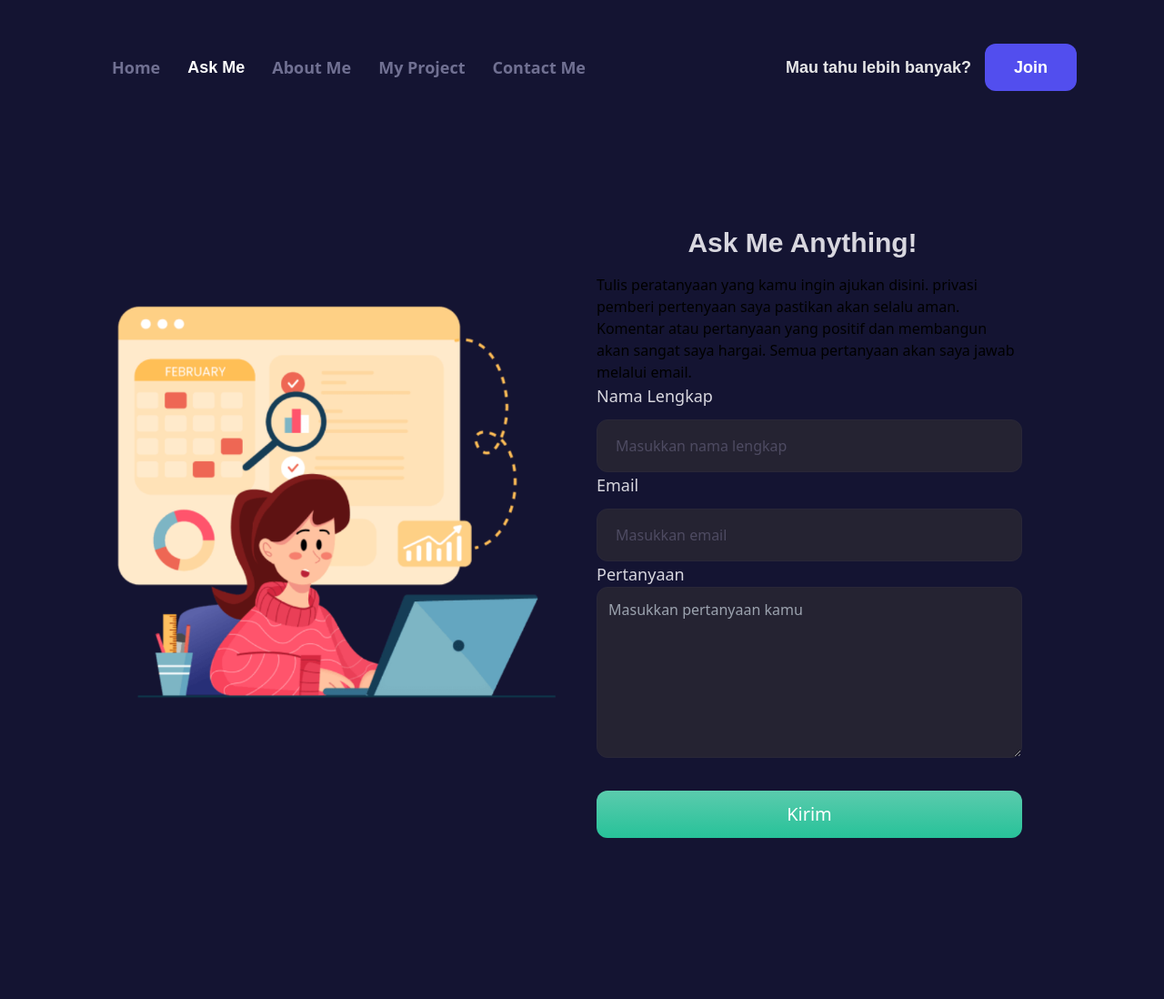
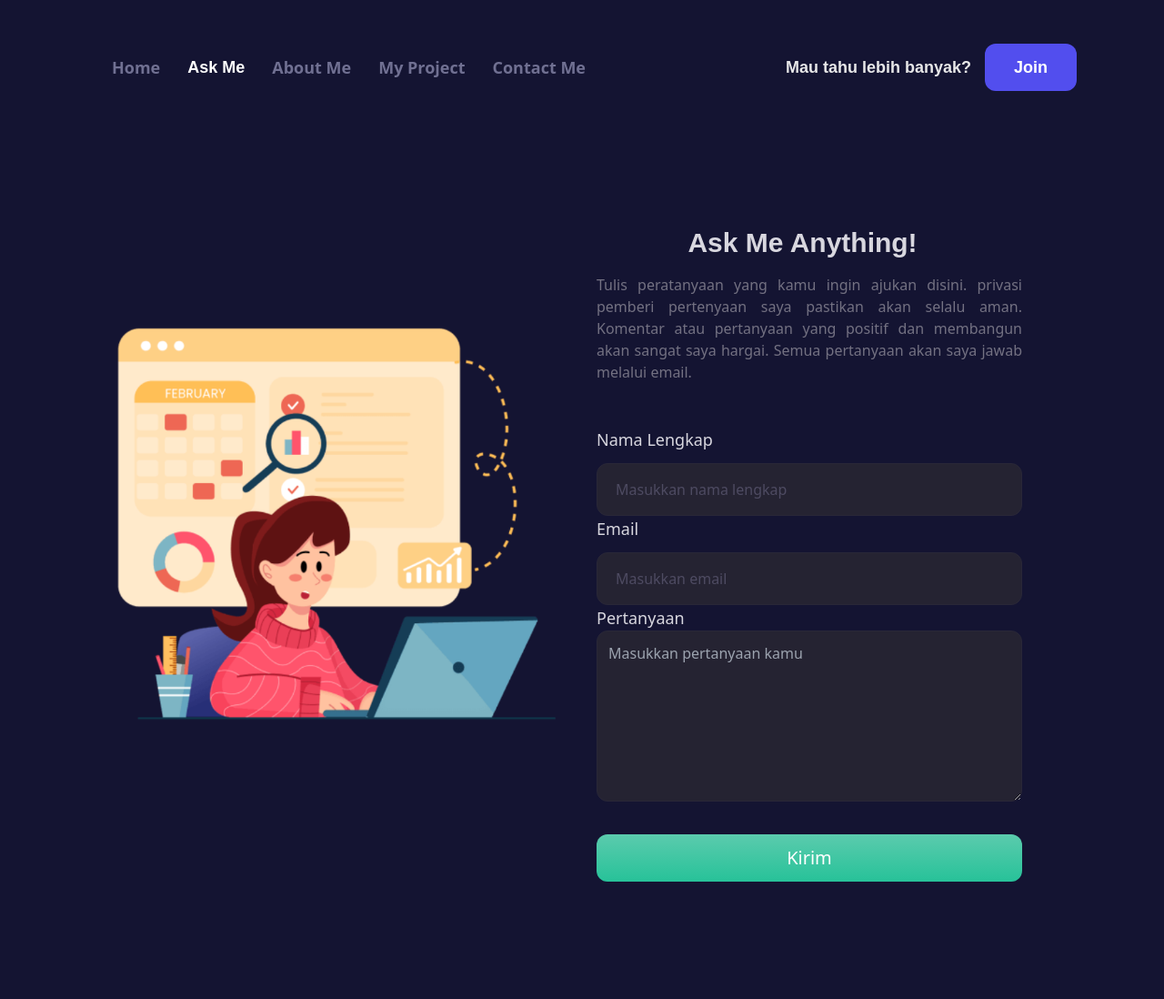
Before and after one commit to yasinAlfiYahya/my-biography, a PHP site: page /asked.html in a window 1280 px wide. Shown: the top 1098 px of the page at 91% size. Run offline with PHP 8.4, Linux system fonts and the light colour scheme; some libraries are stand-ins or nearby versions.

Commit message:
Update Ask.css

```diff
--- a/css/Ask.css
+++ b/css/Ask.css
@@ -20,7 +20,7 @@ label{
     color: #D8D7DF;
 }
 
-.note{
+p{
     color: #737182;
     margin-bottom: 3rem;
     text-align: justify;
```
